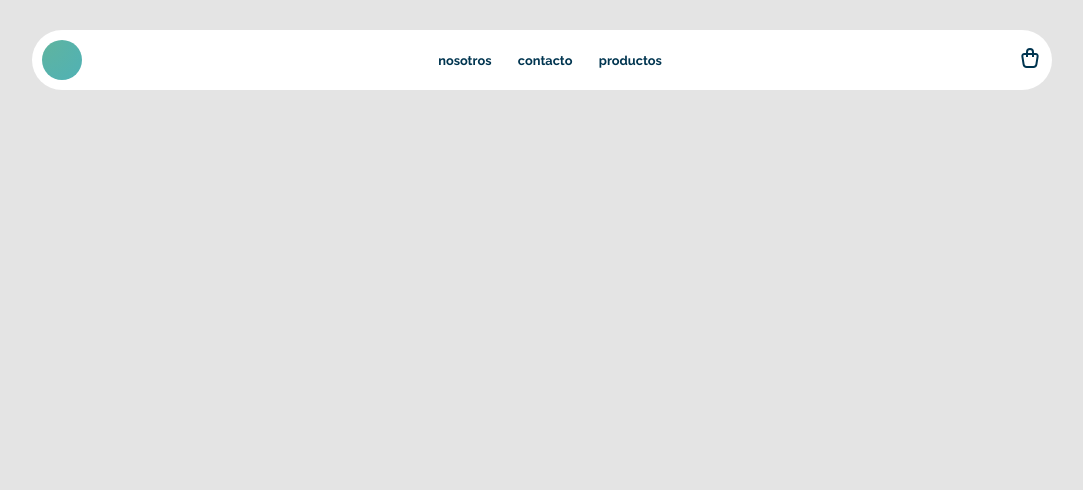
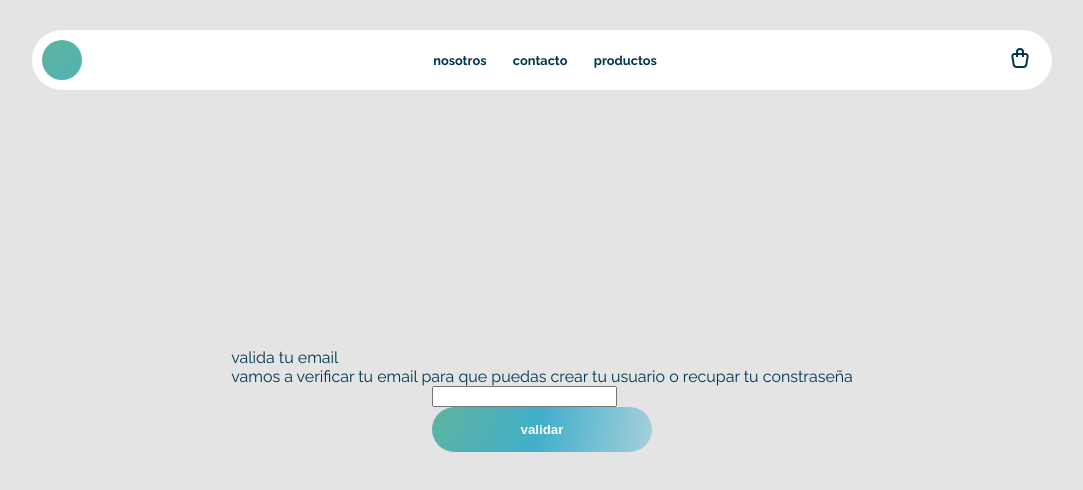
Before and after one commit to JONAAVILA/tienda-online, a React (Create React App) app: page /validate in a window 1280 px wide. Shown: the top 490 px of the page, without its empty margins (98-1181 px from the left). Built offline with nearby package versions, Linux system fonts and the light colour scheme; a web font is replaced by a local one.

Commit message:
view validateEmail created

```diff
--- a/package.json
+++ b/package.json
@@ -6,6 +6,7 @@
     "@testing-library/jest-dom": "^5.17.0",
     "@testing-library/react": "^13.4.0",
     "@testing-library/user-event": "^13.5.0",
+    "formik": "^2.4.6",
     "react": "^18.3.1",
     "react-dom": "^18.3.1",
     "react-redux": "^9.1.2",
--- a/src/App.js
+++ b/src/App.js
@@ -1,6 +1,7 @@
 import Navbar from './components/navbar/Navbar';
 import Landing from './views/landing/Landing';
 import { BrowserRouter , Routes, Route } from 'react-router-dom';
+import ValidateEmail from './views/validateEmail/ValidateEmail';
 
 function App() {
   return (
@@ -8,6 +9,7 @@ function App() {
         <Navbar/>
         <Routes>
           <Route path='/' element={<Landing/>}/>
+          <Route path='/validate' element={<ValidateEmail/>}/>
         </Routes>
       </BrowserRouter>
   )
--- a/src/components/icons/shoppingCar.jsx
+++ b/src/components/icons/shoppingCar.jsx
@@ -2,6 +2,9 @@
 const ShoppingCar = ()=>{
     return(
         <svg
+            style={{
+                marginRight:'10px'
+            }}
             width="24"
             height="24"
             viewBox="0 0 24 24"
--- a/src/views/landing/Landing.jsx
+++ b/src/views/landing/Landing.jsx
@@ -1,3 +1,4 @@
+import { Link } from 'react-router-dom';
 import Button from '../../components/buttons/customButton/Button';
 import './landing.css';
 
@@ -9,7 +10,9 @@ const Landing = ()=>{
             <div className='landing_buttons' >
                 <Button color={'default'} children={'ingresar'} />
                 <p>or</p>
-                <Button color={'gradient'} children={'registrarse'} />
+                <Link to={'/validate'} >
+                    <Button color={'gradient'} children={'registrarse'} />
+                </Link>
             </div>
         </section>
     )
--- a/src/views/validateEmail/ValidateEmail.jsx
+++ b/src/views/validateEmail/ValidateEmail.jsx
@@ -1,8 +1,33 @@
+import { useFormik } from "formik"
+import Button from '../../components/buttons/customButton/Button'
+import './validateEmail.css'
 
 const ValidateEmail = ()=>{
+    const formik = useFormik({
+        initialValues:{
+            email:''
+        }
+    })
+
     return(
-        <section>
-
+        <section className="validate_section" >
+            <div>
+                <h2>valida tu email</h2>
+                <h2>vamos a verificar tu email para que puedas crear tu usuario o recupar tu constraseña</h2>
+            </div>
+            <div>
+                <form onSubmit={formik.handleSubmit}>
+                    <input
+                        type="text"
+                        id="email"
+                        name="email"
+                        onChange={formik.handleChange}
+                    />
+                    <Button color={'gradient'} children={'validar'} />
+                </form>
+            </div>
         </section>
     )
 }
+
+export default ValidateEmail
--- /dev/null
+++ b/src/views/validateEmail/validateEmail.css
@@ -0,0 +1,7 @@
+.validate_section{
+    display: flex;
+    flex-direction: column;
+    justify-content: center;
+    align-items: center;
+    height: 100vh;
+}
```
Also changed, not shown: 1 other file (tests, documents, lock files or other folders).
